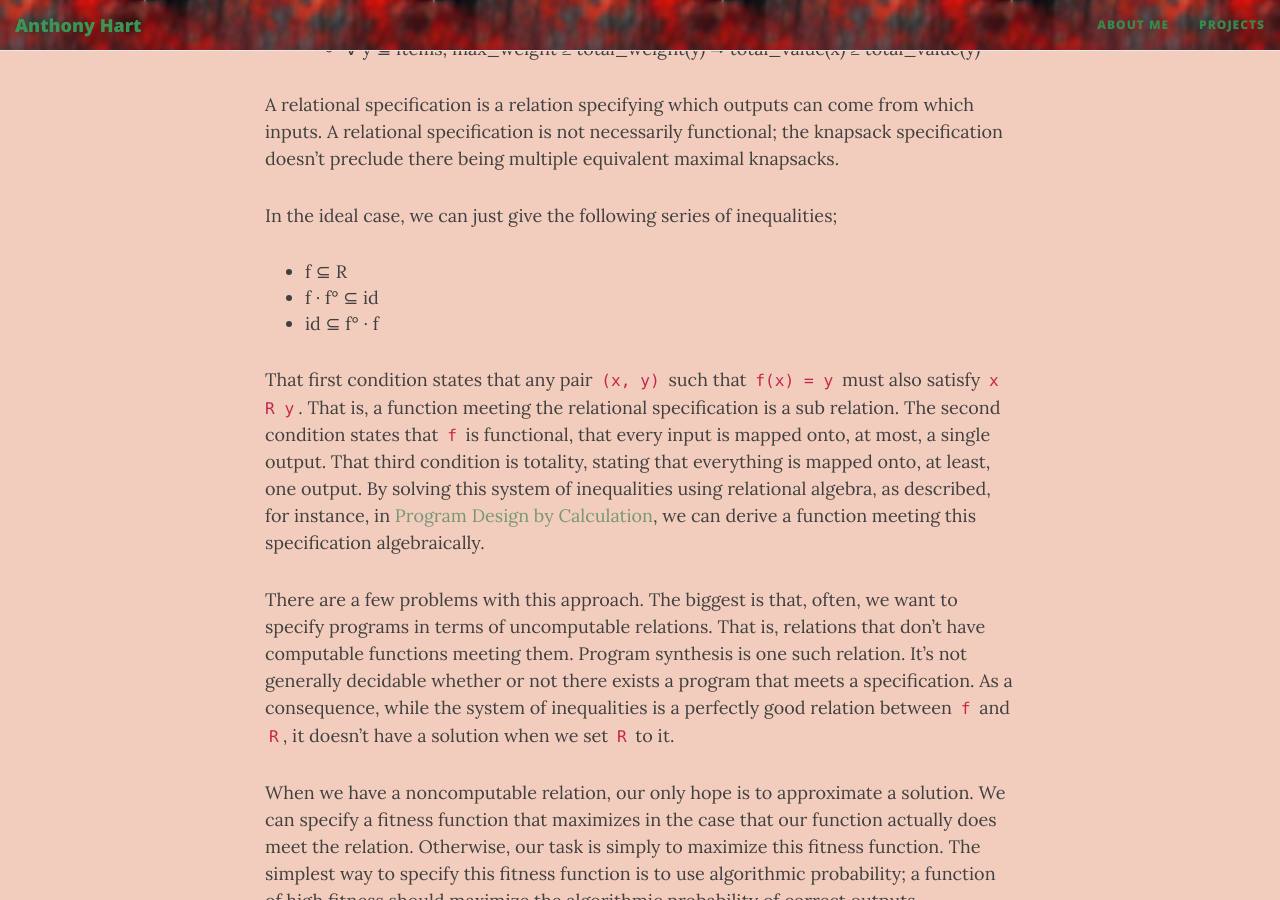
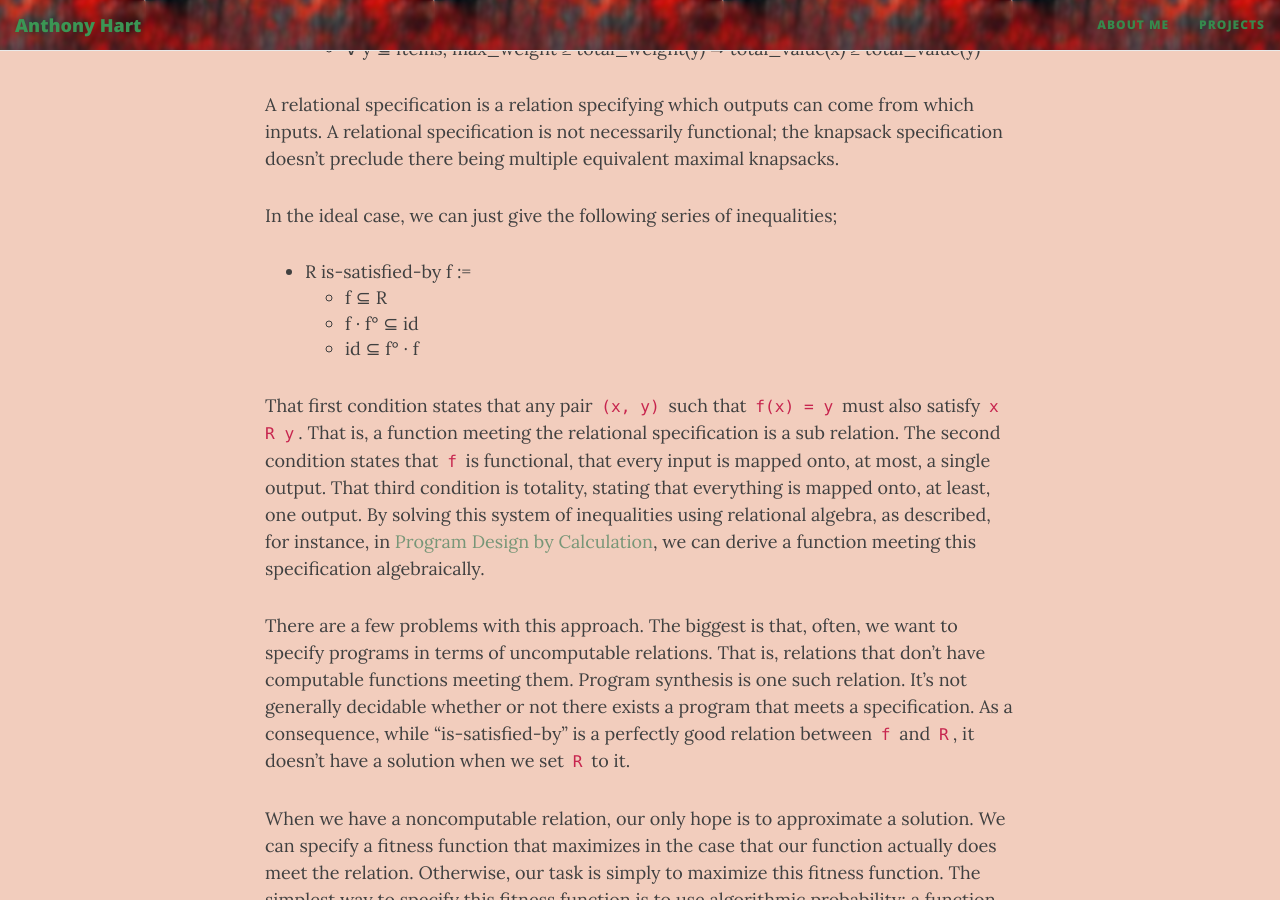
Before and after one commit to AHartNtkn/AHartNtkn.github.io, a Jekyll site: the page built from _posts/2020-10-07-Program-Synthesis-Specification.md, in a window 1280 px wide and 900 px high, scrolled down 691 px. Built offline with Jekyll 4.4.1, drawn with Linux system fonts in a browser that asks for light colours; nearby versions of some CDN libraries; some of the changed text lies outside the part shown.

Commit message:
Update 2020-10-07-Program-Synthesis-Specification.md

```diff
--- a/_posts/2020-10-07-Program-Synthesis-Specification.md
+++ b/_posts/2020-10-07-Program-Synthesis-Specification.md
@@ -15,13 +15,14 @@
 
 In the ideal case, we can just give the following series of inequalities;
 
-* f ⊆ R
-* f · f° ⊆ id
-* id ⊆ f° · f
+* R is-satisfied-by f :=
+  * f ⊆ R
+  * f · f° ⊆ id
+  * id ⊆ f° · f
 
 That first condition states that any pair `(x, y)` such that `f(x) = y` must also satisfy `x R y`. That is, a function meeting the relational specification is a sub relation. The second condition states that `f` is functional, that every input is mapped onto, at most, a single output. That third condition is totality, stating that everything is mapped onto, at least, one output. By solving this system of inequalities using relational algebra, as described, for instance, in [Program Design by Calculation](http://www4.di.uminho.pt/~jno/ps/pdbc.pdf), we can derive a function meeting this specification algebraically.
 
-There are a few problems with this approach. The biggest is that, often, we want to specify programs in terms of uncomputable relations. That is, relations that don't have computable functions meeting them. Program synthesis is one such relation. It's not generally decidable whether or not there exists a program that meets a specification. As a consequence, while the system of inequalities is a perfectly good relation between `f` and `R`, it doesn't have a solution when we set `R` to it.
+There are a few problems with this approach. The biggest is that, often, we want to specify programs in terms of uncomputable relations. That is, relations that don't have computable functions meeting them. Program synthesis is one such relation. It's not generally decidable whether or not there exists a program that meets a specification. As a consequence, while "is-satisfied-by" is a perfectly good relation between `f` and `R`, it doesn't have a solution when we set `R` to it.
 
 When we have a noncomputable relation, our only hope is to approximate a solution. We can specify a fitness function that maximizes in the case that our function actually does meet the relation. Otherwise, our task is simply to maximize this fitness function. The simplest way to specify this fitness function is to use algorithmic probability; a function of high fitness should maximize the algorithmic probability of correct outputs.
 
@@ -65,4 +66,6 @@
 
 Of course, the fitness function could probably be improved. A good thing to do would be replacing the algorithmic probability with the Levin probability, which just divides the probability of each program, `p`, by the runtime of `p`. This, and perhaps other modifications to punish bad performance, could be made, but the description so far is a solid starting point.
 
+It's also worth noting that dropping the totality condition from "is-satisfied-by" will make the meta-problem solvable. While it's not decidable if there exists a program meeting a specification, it is hemidecidable. That is, there exists a program which will find a function, if it exists. If it doesn't exist, then the program may run forever. A nice thing about the fitness function, though, is it can give us a notion of intermediate progress which can be used, for example, by a genetic algorithm or some other randomized search.
+
 Now all I need is an algorithm that can accept this specification...
```
